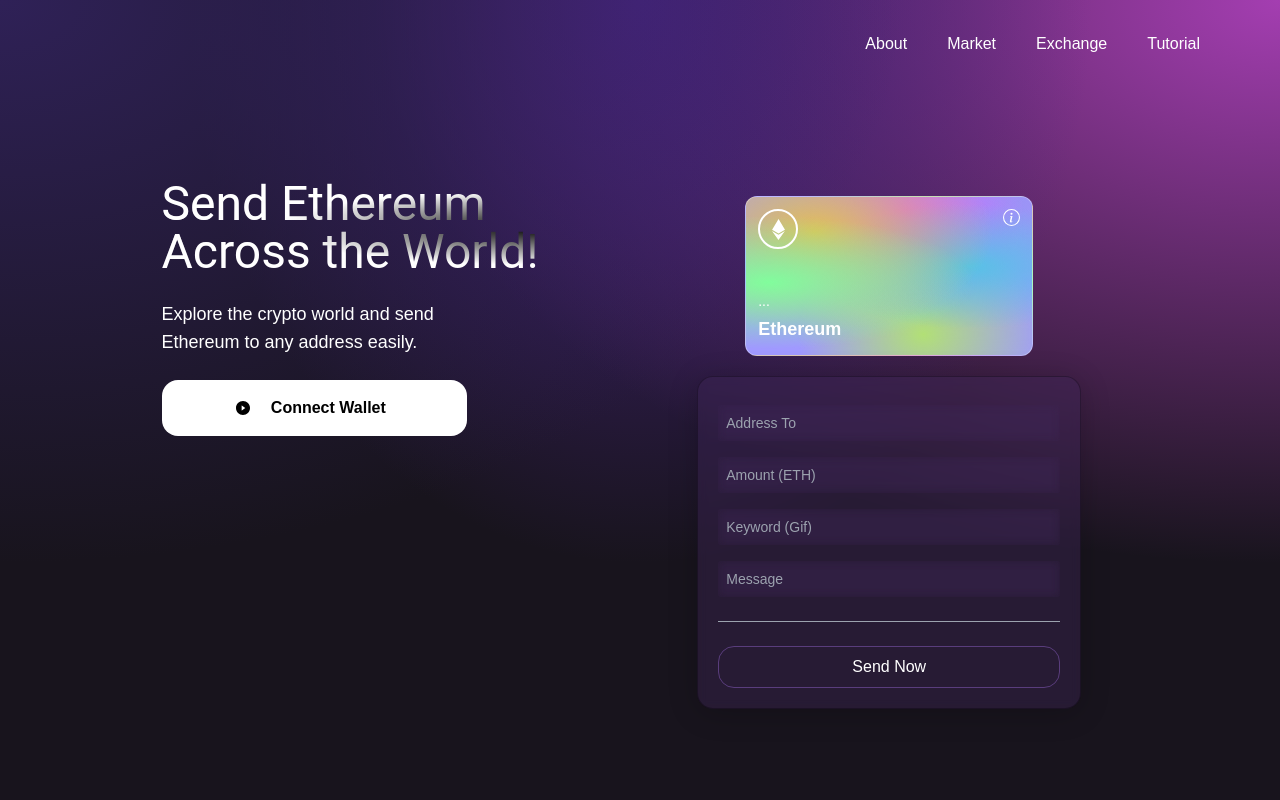
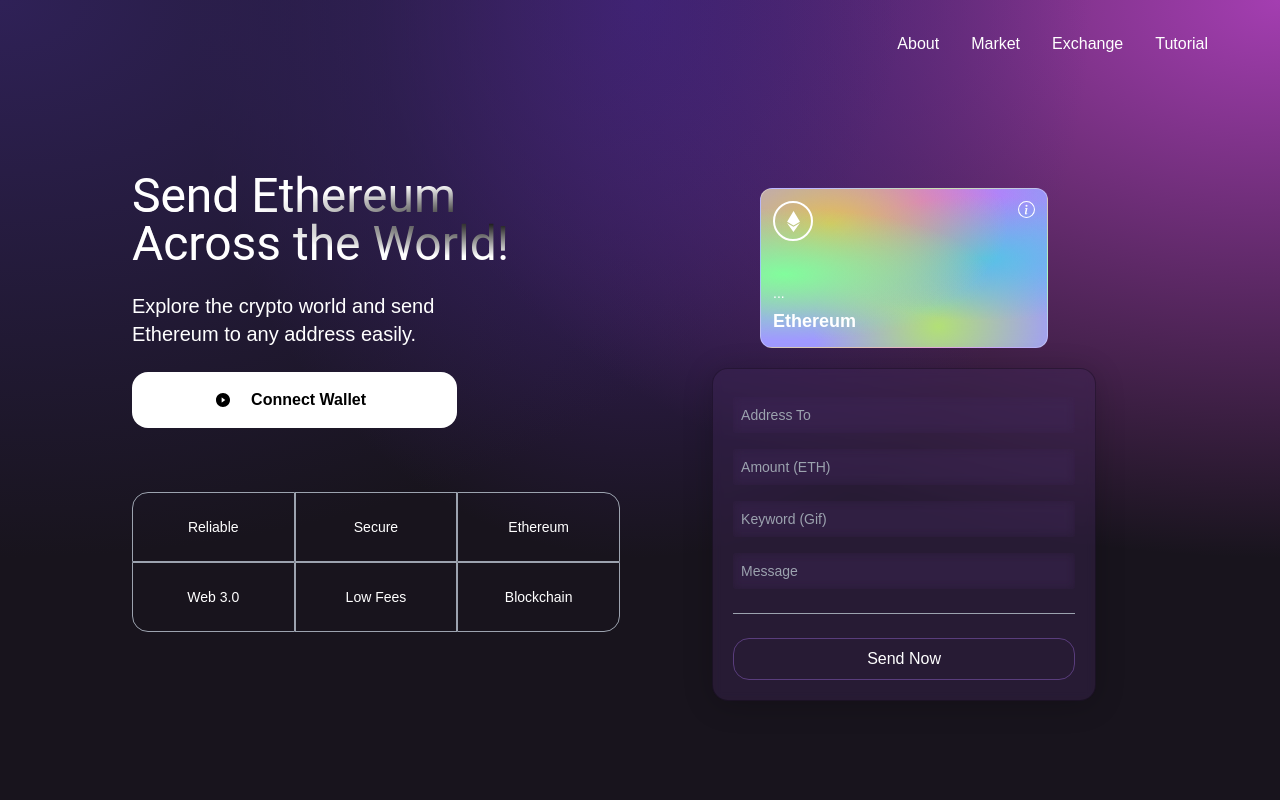
Before and after one commit to sabinabialic/SendEthApp, a React (Vite) app in the folder client/: page / in a window 1280 px wide. Shown: the top 800 px of the page. Built offline with nearby package versions, Linux system fonts and the light colour scheme.

Commit message:
Adding the grid back, changing font size

```diff
--- a/client/src/App.css
+++ b/client/src/App.css
@@ -28,7 +28,7 @@
   color: #61dafb;
 }
 
-@keyframes App-logo-spin {
+@keyframes App-spin {
   from {
     transform: rotate(0deg);
   }
--- a/client/src/components/Navbar.jsx
+++ b/client/src/components/Navbar.jsx
@@ -1,8 +1,6 @@
 import React from 'react';
 import {HiMenuAlt4} from 'react-icons/hi';
 import {AiOutlineClose} from 'react-icons/ai';
-
-import logo from '../../images/logo.png';
 
 const NavbarItem = ({title, classProps}) => (
   <li className={`mx-4 cursor-pointer ${classProps}`}>{title}</li>
@@ -13,23 +11,10 @@
 
   return (
     <nav className='w-full flex md:justify-end justify-between items-center p-8 pr-10'>
-      <ul className="text-white font-light md:flex hidden list-none flex-row justify-between flex-initial cursor-pointer pr-10"
-          onClick={() => window.open("https://ethereum.org/en/", "_blank")}>
-            About
-      </ul>
-      <ul className="text-white font-light md:flex hidden list-none flex-row justify-between flex-initial cursor-pointer pr-10"
-          onClick={() => window.open("https://www.tradingview.com/chart/?symbol=ETH", "_blank")}>
-            Market
-      </ul>
-      <ul className="text-white font-light md:flex hidden list-none flex-row justify-between flex-initial cursor-pointer pr-10"
-          onClick={() => window.open("https://coinbase.com/", "_blank")}>
-            Exchange
-      </ul>
-      <ul className="text-white font-light md:flex hidden list-none flex-row justify-between flex-initial cursor-pointer pr-10"
-          onClick={() => window.open("https://www.youtube.com/watch?v=Wn_Kb3MR_cU", "_blank")}>
-            Tutorial
-      </ul>
-
+      <ul className="navbar-text" onClick={() => window.open("https://ethereum.org/en/", "_blank")}>About</ul>
+      <ul className="navbar-text" onClick={() => window.open("https://www.tradingview.com/chart/?symbol=ETH", "_blank")}>Market</ul>
+      <ul className="navbar-text" onClick={() => window.open("https://coinbase.com/", "_blank")}>Exchange</ul>
+      <ul className="navbar-text" onClick={() => window.open("https://www.youtube.com/watch?v=Wn_Kb3MR_cU", "_blank")}>Tutorial</ul>
 
       <div className="flex relative">
         {!toggleMenu && (
@@ -41,22 +26,10 @@
         {toggleMenu && (
           <ul className="z-10 fixed -top-0 -right-2 p-3 w-[70vw] h-screen shadow-2xl md:hidden list-none flex flex-col justify-start items-end rounded-md purple-glassmorphism text-white animate-slide-in">
             <li className="text-xl w-full my-2"> <AiOutlineClose onClick={() => setToggleMenu(false)} /></li>
-            <li className="text-white cursor-pointer pt-2 pr-10"
-              onClick={() => window.open("https://ethereum.org/en/", "_blank")}>
-                About
-            </li>
-            <li className="text-white cursor-pointer pt-2 pr-10"
-              onClick={() => window.open("https://www.tradingview.com/chart/?symbol=ETH", "_blank")}>
-                Market
-            </li>
-            <li className="text-white cursor-pointer pt-2 pr-10"
-                onClick={() => window.open("https://coinbase.com/", "_blank")}>
-                  Exchange
-            </li>
-            <li className="text-white cursor-pointer pt-2 pr-10"
-                onClick={() => window.open("https://www.youtube.com/watch?v=Wn_Kb3MR_cU", "_blank")}>
-                  Tutorial
-            </li>
+            <li className="navbar-mobile-text" onClick={() => window.open("https://ethereum.org/en/", "_blank")}>About</li>
+            <li className="navbar-mobile-text" onClick={() => window.open("https://www.tradingview.com/chart/?symbol=ETH", "_blank")}>Market</li>
+            <li className="navbar-mobile-text" onClick={() => window.open("https://coinbase.com/", "_blank")}>Exchange</li>
+            <li className="navbar-mobile-text" onClick={() => window.open("https://www.youtube.com/watch?v=Wn_Kb3MR_cU", "_blank")}>Tutorial</li>
           </ul>
         )}
       </div>
--- a/client/src/components/Transactions.jsx
+++ b/client/src/components/Transactions.jsx
@@ -13,8 +13,8 @@
       2xl:max-w-[500px]
       sm:min-w-[270px]
       sm:max-w-[300px]
-      flex-col p-3 rounded-md hover:shadow-2xl
-    '>
+      flex-col p-3 rounded-md hover:shadow-2xl'>
+
       <div className='flex flex-col items-center w-full mt-3'>
         <div className='w-full mb-6 p-2'>
           <a href={`https://ropsten.etherscan.io/address/${addressFrom}`} target='_blank' rel='noopener noreferrer'>
@@ -27,16 +27,16 @@
 
           {message && (
             <>
-              <br/>
-              <p className='text-white text-base'>Message: {message}</p>
+              <p className='text-white text-base'><br/>Message: {message}</p>
             </>
           )}
           </div>
-            <img
-              src={gifUrl || url}
-              alt="gif"
-              className='w-full h-64 2x:h-96 rounded-md shadow-lg object-cover'
-            />
+
+          <img
+            src={gifUrl || url}
+            alt="gif"
+            className='w-full h-64 2x:h-96 rounded-md shadow-lg object-cover'
+          />
 
           <div className='bg-black p-3 px-5 w-max rounded-3xl -mt-5 shadow-5xl'>
             <p className='text-[#ab61e8] font-semibold'>{timestamp}</p>
@@ -56,7 +56,7 @@
         {currentAccount ? (
           <h3 className='text-white text-5xl text-center my-2'>Latest Transactions</h3>
         ) : (
-          <h3 className='text-white text-3xl text-center my-2'>Connect your account to see the latest transactions</h3>
+          <h3 className='text-white text-3xl text-center my-2'>Connect Your Account to See the Latest Transactions</h3>
         )}
         <div className='flex flex-wrap justify-center items-center mt-10'>
           {transactions.reverse().map((transaction, i) => (
--- a/client/src/components/Welcome.jsx
+++ b/client/src/components/Welcome.jsx
@@ -7,6 +7,9 @@
 import {TransactionContext} from '../context/TransactionContext';
 import {shortenAddress} from "../utils/shortenAddress";
 import {Loader} from './';
+
+const companyCommonStyles = "min-h-[70px] sm:px-0 px-2 sm:min-w-[120px] flex justify-center items-center border-[0.5px] border-gray-400 text-sm font-light text-white";
+
 
 const Input = ({placeholder, name, type, value, handleChange}) => (
   <input
@@ -20,7 +23,7 @@
 );
 
 const Welcome = () => {
-  const {connectWallet, currentAccount, formData, handleChange, sendTransaction, transactions, isLoading} = useContext(TransactionContext);
+  const {connectWallet, currentAccount, formData, handleChange, sendTransaction, isLoading} = useContext(TransactionContext);
 
   const handleSubmit = (e) => {
     const {addressTo, amount, keyword, message} = formData;
@@ -31,13 +34,13 @@
   };
 
   return (
-    <div className="flex w-full justify-center items-center pt-2 pb-2">
+    <div className="flex w-full justify-center items-center pb-2">
       <div className="flex mf:flex-row flex-col items-start justify-between md:p-20 py-12 px-4">
         <div className="flex flex-1 justify-start items-start flex-col mf:mr-10">
           <h1 className="text-5xl text-gradient py-1">
             Send Ethereum <br/> Across the World!
           </h1>
-          <p className="text-left mt-5 text-white text-lg font-light text-md w-full lg:w-9/12 text-base">
+          <p className="text-left mt-5 text-white text-xl text-md w-full lg:w-9/12 text-base">
             Explore the crypto world and send Ethereum to any address easily.
           </p>
 
@@ -52,11 +55,14 @@
             </button>
           )}
 
-          {currentAccount && (
-            <div className="justify-center items-center w-full mt-12">
-              <SymbolInfo colorTheme="dark" symbol="ETH" isTransparent="true" autosize></SymbolInfo>
-            </div>
-          )}
+          <div className="grid sm:grid-cols-3 grid-cols-2 w-full mt-10">
+            <div className={`rounded-tl-2xl ${companyCommonStyles}`}>Reliable</div>
+            <div className={companyCommonStyles}>Secure</div>
+            <div className={`sm:rounded-tr-2xl ${companyCommonStyles}`}>Ethereum</div>
+            <div className={`sm:rounded-bl-2xl ${companyCommonStyles}`}>Web 3.0</div>
+            <div className={companyCommonStyles}>Low Fees</div>
+            <div className={`rounded-br-2xl ${companyCommonStyles}`}>Blockchain</div>
+          </div>
 
         </div>
         <div className="flex flex-col flex-1 items-center justify-start w-full mf:mt-0 mt-10">
--- a/client/src/index.css
+++ b/client/src/index.css
@@ -6,14 +6,32 @@
   box-sizing: border-box;
 }
 
-body, p{
+body, p {
   margin: 0;
   font-family: "Montserrat", sans-serif;
   -webkit-font-smoothing: antialiased;
   -moz-osx-font-smoothing: grayscale;
 }
 
-h1, h3{font-family: "Roboto", sans-serif;}
+h1, h3 {font-family: "Roboto", sans-serif;}
+
+.navbar-text {
+  color: #fff;
+  font-style: normal;
+  font-weight: 400;
+  list-style: none;
+  flex: initial;
+  justify-content: space-between;
+  flex-direction: row;
+  cursor: pointer;
+  padding-right: 2em;
+}
+
+.navbar-mobile-text {
+  cursor: pointer;
+  padding-top: 10px;
+  padding-right:40px;
+}
 
 .gradient-bg-welcome {
   background-color:#18141d;
@@ -80,6 +98,13 @@
   -webkit-text-fill-color: transparent;
 }
 
+@media only screen and (max-width: 768px) {
+  /* For mobile phones: */
+  .navbar-text {
+    visibility: hidden;
+  }
+}
+
 @tailwind base;
 @tailwind components;
 @tailwind utilities;
```
Also changed, not shown: client/src/context/TransactionContext.jsx (+13 -9 lines).
